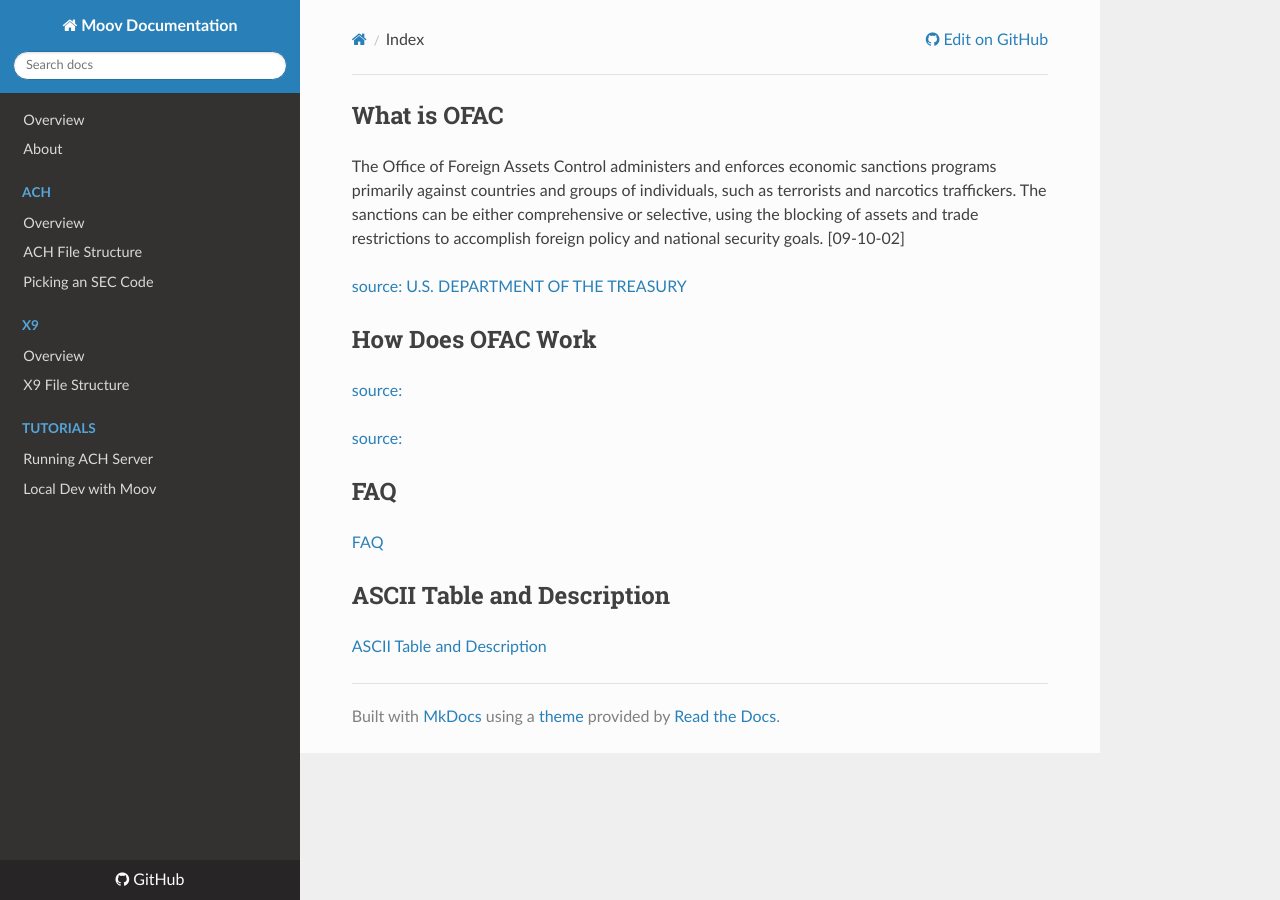
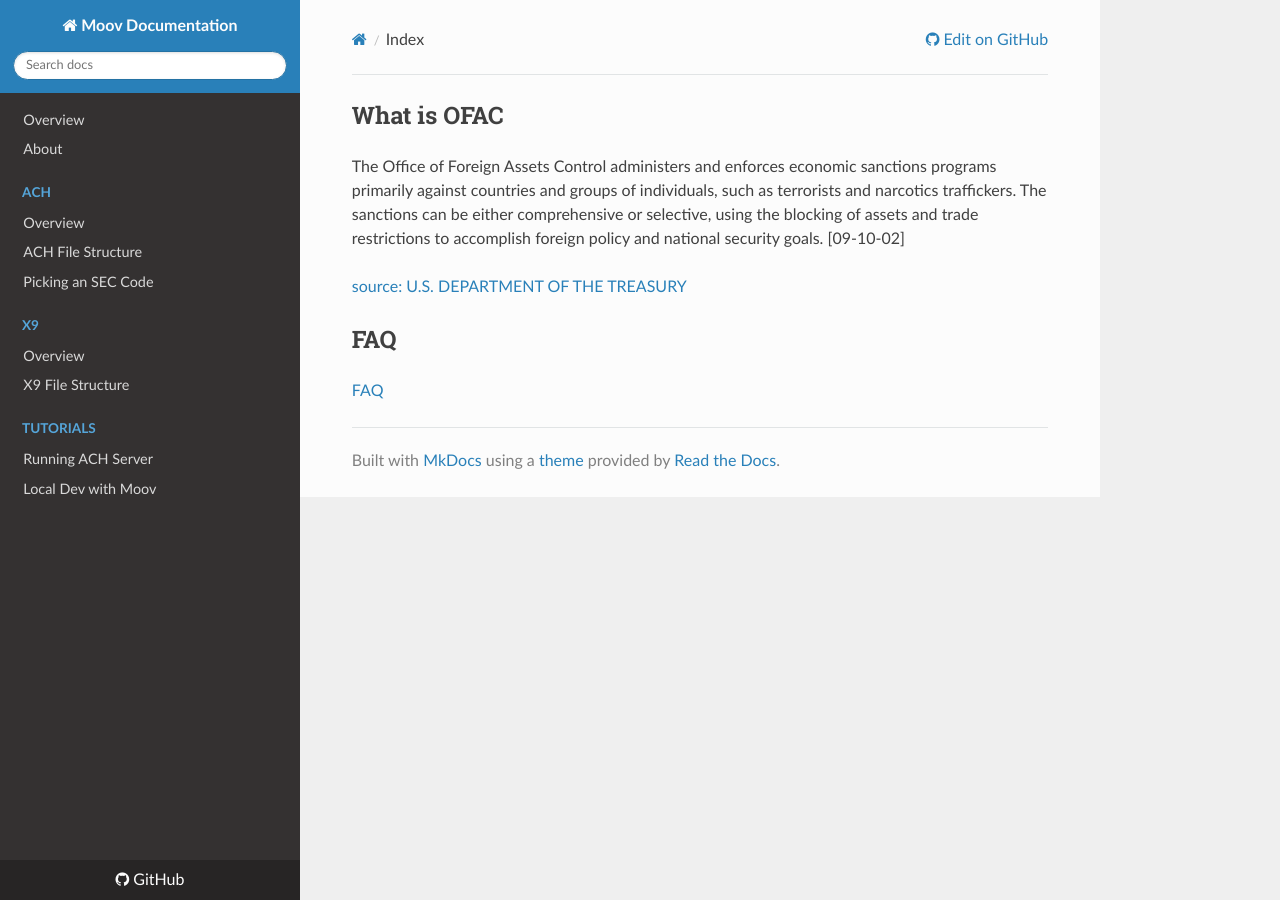
Before and after one commit to wadearnold/docs, an MkDocs documentation site: the page built from docs/ofac/index.md, in a window 1280 px wide. Built offline with MkDocs 1.6.1, drawn with Linux system fonts in a browser that asks for light colours; nearby versions of some CDN libraries; old or Windows-style settings are respelled for this version of MkDocs.

Commit message:
Updates
Updates

```diff
--- a/docs/ofac/index.md
+++ b/docs/ofac/index.md
@@ -5,16 +5,6 @@ The Office of Foreign Assets Control administers and enforces economic sanctions
 
 [source: U.S. DEPARTMENT OF THE TREASURY](https://www.treasury.gov/resource-center/faqs/Sanctions/Pages/faq_general.aspx#basic)
 
-## How Does OFAC Work
-
-[source:](www.)
-
-[source: ](https://www.)
-
 ## FAQ
 
 [FAQ](https://www.treasury.gov/resource-center/faqs/Sanctions/Pages/ques_index.aspx)
-
-## ASCII Table and Description
-
-[ASCII Table and Description](http://www.asciitable.com/)
```
Also changed, not shown: docs/ofac/file-structure.md (+4 -0 lines).
